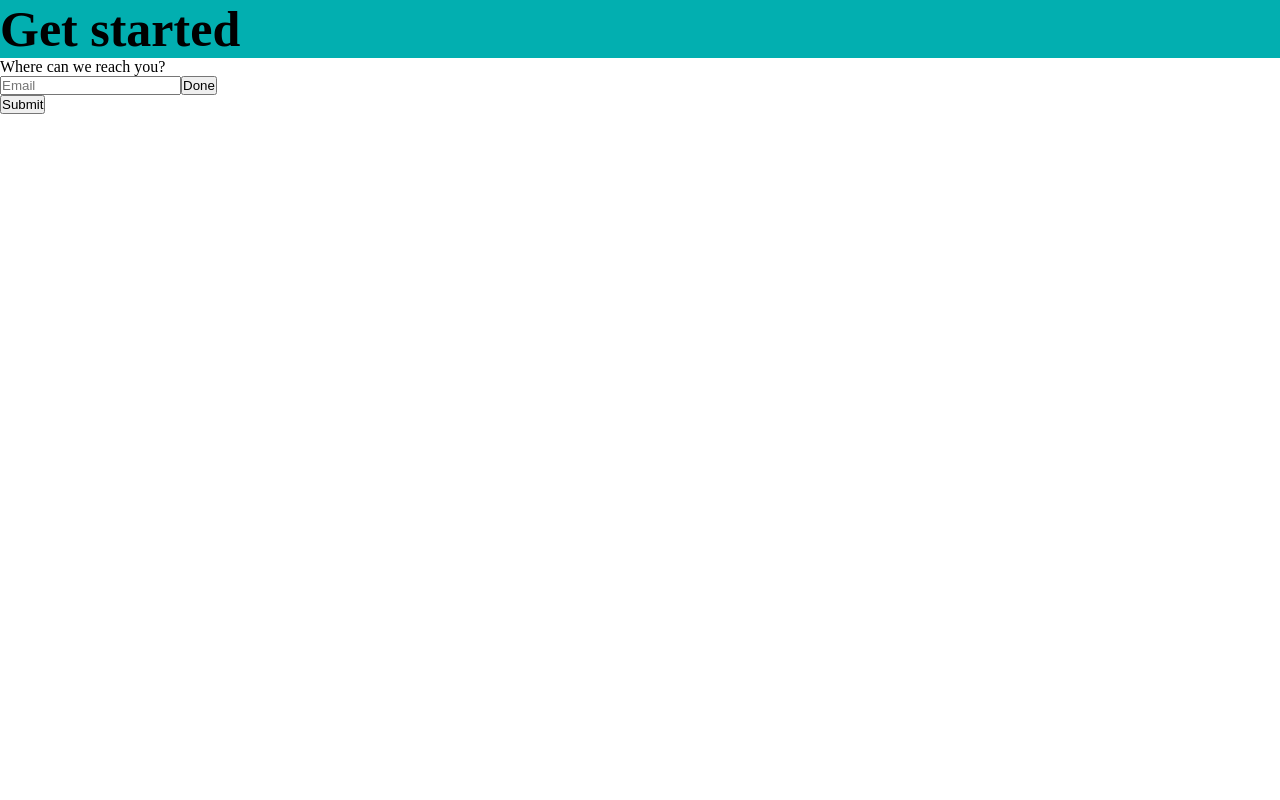
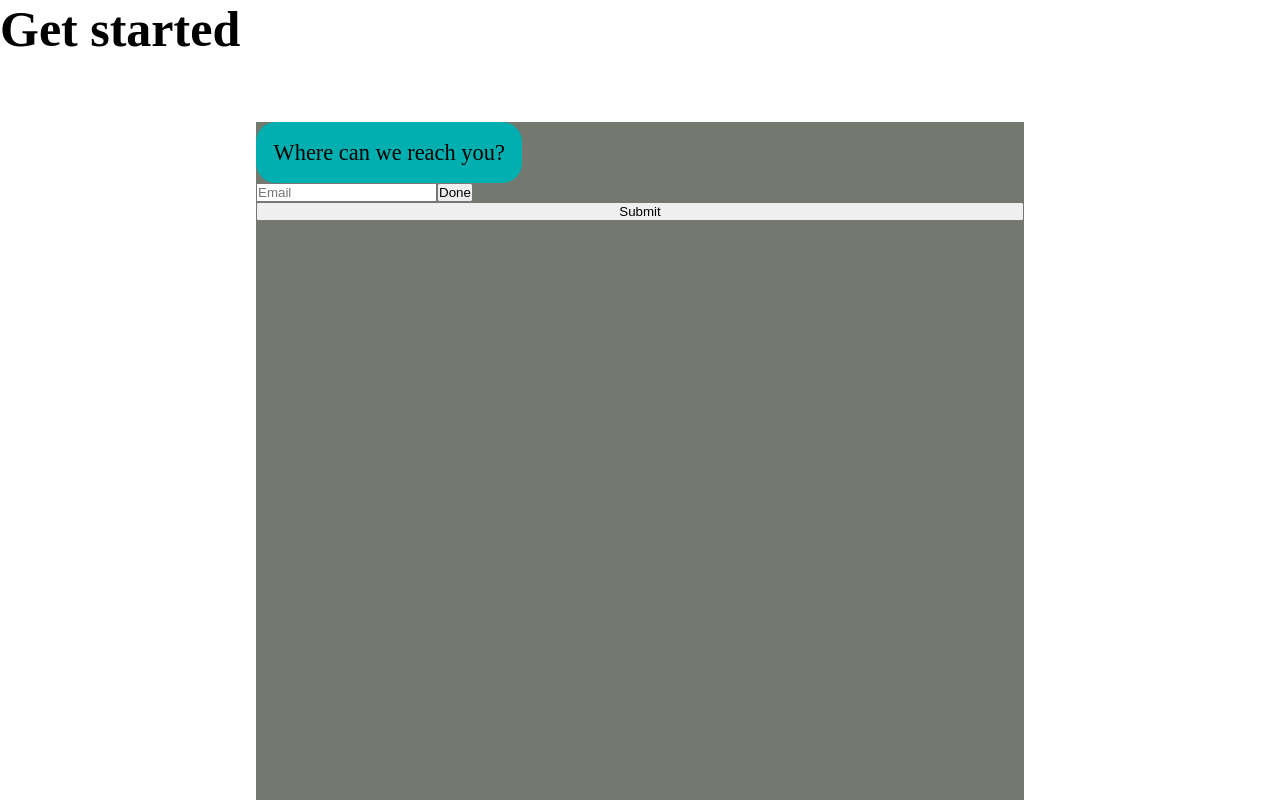
Before and after one commit to SevaDer14/flex_coast_client, a React (Create React App) app: page / in a window 1280 px wide. Shown: the top 800 px of the page. Built offline with nearby package versions, Linux system fonts and the light colour scheme.

Commit message:
WIP styling the questionary

```diff
--- a/src/components/inputs/TypeField.jsx
+++ b/src/components/inputs/TypeField.jsx
@@ -2,7 +2,7 @@ import React from 'react'
 
 const TypeField = () => {
   return (
-    <div data-cy='email-container'>
+    <div data-cy='type-field-container'>
       <input data-cy='email' name='email' type='email' placeholder='Email' />
       <button data-cy='done-btn'>Done</button>
     </div>
--- a/src/styles/desktop.css
+++ b/src/styles/desktop.css
@@ -1,3 +1,7 @@
+#root {
+  font-size: 62.5%;
+}
+
 * {
   padding: 0;
   margin: 0;
@@ -7,7 +11,45 @@ h1 {
   font-size: 50px;
 }
 
-.title {
+.form-container {
+  display: -webkit-box;
+  display: -ms-flexbox;
+  display: flex;
+  -webkit-box-orient: vertical;
+  -webkit-box-direction: normal;
+      -ms-flex-direction: column;
+          flex-direction: column;
+  min-height: 100vh;
+  margin: 5% 20%;
+  background-color: #73796e;
+}
+
+.question-container {
+  display: -webkit-box;
+  display: -ms-flexbox;
+  display: flex;
+}
+
+.question-container p {
   background-color: #02afb0;
+  font-size: 1.4rem;
+  padding: 1.1rem;
+  border-radius: 20px;
+}
+
+.type-field-container {
+  display: -webkit-box;
+  display: -ms-flexbox;
+  display: flex;
+  -webkit-box-orient: horizontal;
+  -webkit-box-direction: normal;
+      -ms-flex-direction: row;
+          flex-direction: row;
+  -ms-flex-item-align: end;
+      align-self: flex-end;
+  width: 100%;
+  -webkit-box-pack: end;
+      -ms-flex-pack: end;
+          justify-content: flex-end;
 }
 /*# sourceMappingURL=desktop.css.map */
--- a/src/styles/desktop.scss
+++ b/src/styles/desktop.scss
@@ -1,5 +1,28 @@
 @import 'globals';
 
-.title {
-  background-color: $mainColor;
+.form-container {
+  display: flex;
+  flex-direction: column;
+  min-height: 100vh;
+  margin: 5% 20%;
+  background-color: rgb(115, 121, 110);
 }
+
+.question-container {
+  display: flex;
+
+  p {
+    background-color: $mainColor;
+    font-size: 1.4rem;
+    padding: 1.1rem;
+    border-radius: 20px;
+  }
+}
+
+.type-field-container {
+  display: flex;
+  flex-direction: row;
+  align-self: flex-end;
+  width: 100%;
+  justify-content: flex-end;
+}
--- a/src/styles/globals.css
+++ b/src/styles/globals.css
@@ -1,3 +1,7 @@
+#root {
+  font-size: 62.5%;
+}
+
 * {
   padding: 0;
   margin: 0;
@@ -6,5 +10,4 @@
 h1 {
   font-size: 50px;
 }
-
 /*# sourceMappingURL=globals.css.map */
--- a/src/styles/globals.scss
+++ b/src/styles/globals.scss
@@ -3,6 +3,10 @@ $mainColor: #02afb0;
 $secondaryColor: #fe876f;
 
 // Globals
+#root {
+  font-size: 62.5%;
+}
+
 * {
   padding: 0;
   margin: 0;
--- a/src/views/QuestionaryForm.jsx
+++ b/src/views/QuestionaryForm.jsx
@@ -4,11 +4,11 @@ import TypeField from '../components/inputs/TypeField'
 
 const QuestionaryForm = () => {
   return (
-    <>
+    <div className='form-container'>
       <Question />
       <TypeField />
       <button data-cy='submit-btn'>Submit</button>
-    </>
+    </div>
   )
 }
 
```
Also changed, not shown: 2 other files (tests, documents, lock files or other folders).
